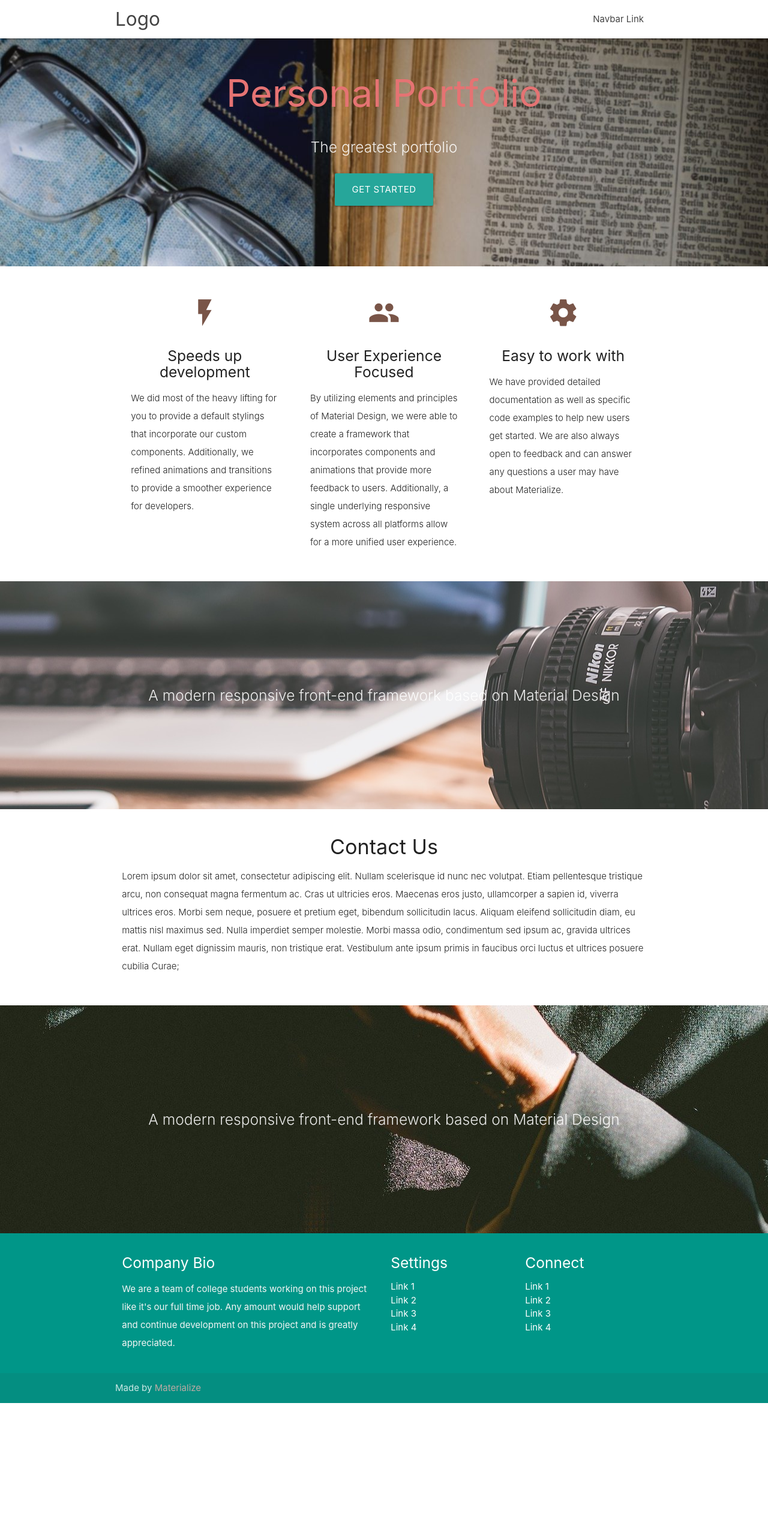
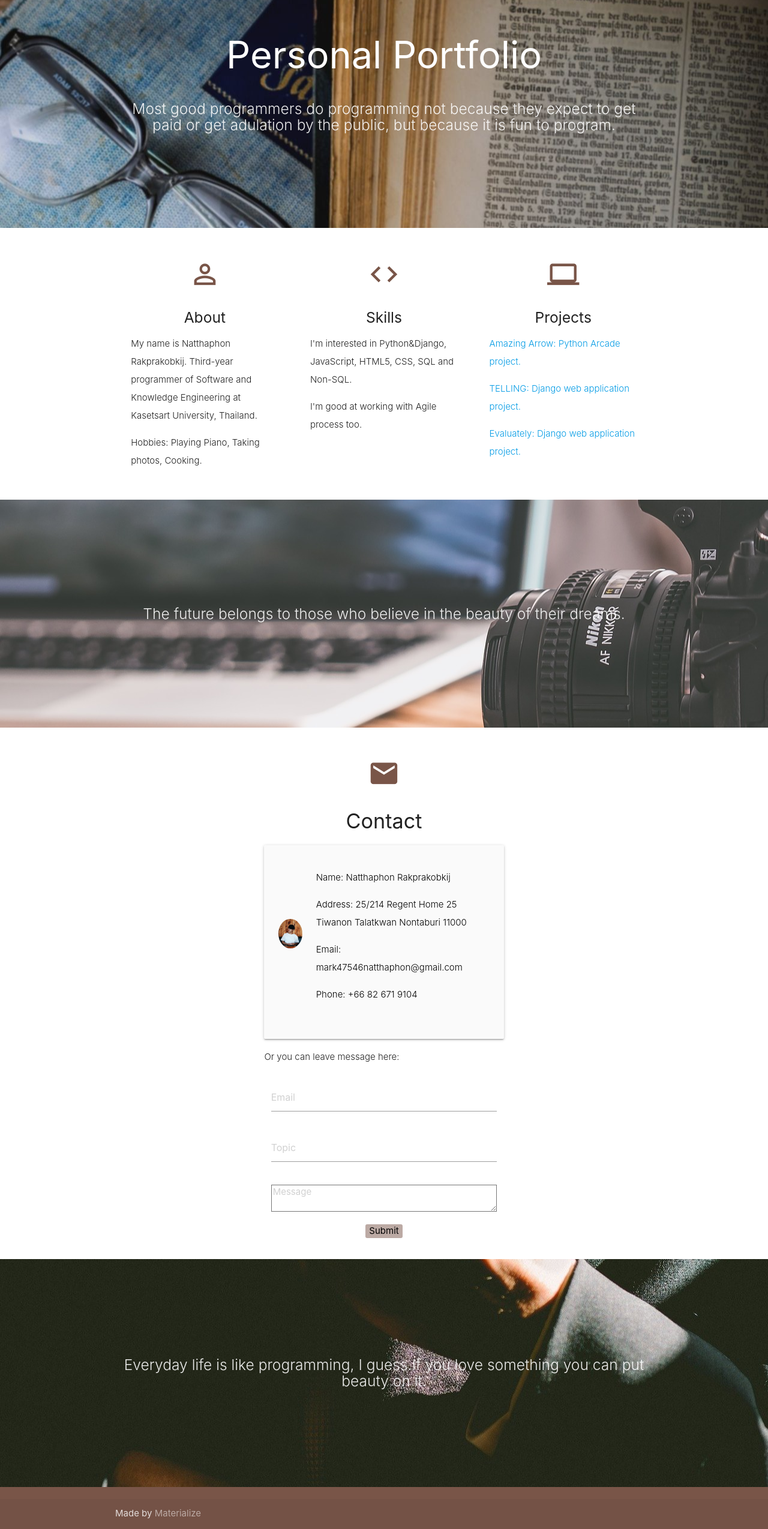
Before and after one commit to mark47546/portfolio, a Django app: page / in a window 1280 px wide. Shown: the whole page at 60% size. Before the commit the page ends 2339 px from the top, so only its background shows below. Run offline with Django 3.2, Linux system fonts and the light colour scheme; some libraries are stand-ins or nearby versions.

Commit message:
index done

```diff
--- a/templates/portfolio/index.html
+++ b/templates/portfolio/index.html
@@ -1,43 +1,29 @@
 {% load static %}
 <!DOCTYPE html>
 <html lang="en">
+
 <head>
-  <meta http-equiv="Content-Type" content="text/html; charset=UTF-8"/>
-  <meta name="viewport" content="width=device-width, initial-scale=1"/>
+  <meta http-equiv="Content-Type" content="text/html; charset=UTF-8" />
+  <meta name="viewport" content="width=device-width, initial-scale=1" />
   <title>Portfolio</title>
 
   <!-- CSS  -->
   <link href="https://fonts.googleapis.com/icon?family=Material+Icons" rel="stylesheet">
-  <link href="/static/css/materialize.css" type="text/css" rel="stylesheet" media="screen,projection"/>
-  <link href="/static/css/style.css" type="text/css" rel="stylesheet" media="screen,projection"/>
+  <link href="/static/css/materialize.css" type="text/css" rel="stylesheet" media="screen,projection" />
+  <link href="/static/css/style.css" type="text/css" rel="stylesheet" media="screen,projection" />
 </head>
+
 <body>
-  <nav class="white" role="navigation">
-    <div class="nav-wrapper container">
-      <a id="logo-container" href="#" class="brand-logo">Logo</a>
-      <ul class="right hide-on-med-and-down">
-        <li><a href="#">Navbar Link</a></li>
-      </ul>
-
-      <ul id="nav-mobile" class="sidenav">
-        <li><a href="#">Navbar Link</a></li>
-      </ul>
-      <a href="#" data-target="nav-mobile" class="sidenav-trigger"><i class="material-icons">menu</i></a>
-    </div>
-  </nav>
 
   <div id="index-banner" class="parallax-container">
     <div class="section no-pad-bot">
       <div class="container">
         <br><br>
-        <h1 class="header center red-text text-lighten-2">Personal Portfolio</h1>
+        <h1 class="header center white-text text-lighten-2">Personal Portfolio</h1>
         <div class="row center">
-          <h5 class="header col s12 light">The greatest portfolio</h5>
+          <h5 class="header col s12 light"> Most good programmers do programming not because they expect to get paid or
+            get adulation by the public, but because it is fun to program.</h5>
         </div>
-        <div class="row center">
-          <a href="http://materializecss.com/getting-started.html" id="download-button" class="btn-large waves-effect waves-light teal lighten-1">Get Started</a>
-        </div>
-        <br><br>
 
       </div>
     </div>
@@ -52,28 +38,39 @@
       <div class="row">
         <div class="col s12 m4">
           <div class="icon-block">
-            <h2 class="center brown-text"><i class="material-icons">flash_on</i></h2>
-            <h5 class="center">Speeds up development</h5>
+            <h2 class="center brown-text"><i class="material-icons">perm_identity</i></h2>
+            <h5 class="center">About</h5>
 
-            <p class="light">We did most of the heavy lifting for you to provide a default stylings that incorporate our custom components. Additionally, we refined animations and transitions to provide a smoother experience for developers.</p>
+            <p class="light">My name is Natthaphon Rakprakobkij. Third-year programmer of Software and Knowledge
+              Engineering at Kasetsart University, Thailand.</p>
+            <p class="light">Hobbies: Playing Piano, Taking photos, Cooking.</p>
           </div>
         </div>
 
         <div class="col s12 m4">
           <div class="icon-block">
-            <h2 class="center brown-text"><i class="material-icons">group</i></h2>
-            <h5 class="center">User Experience Focused</h5>
+            <h2 class="center brown-text"><i class="material-icons">code</i></h2>
+            <h5 class="center">Skills</h5>
 
-            <p class="light">By utilizing elements and principles of Material Design, we were able to create a framework that incorporates components and animations that provide more feedback to users. Additionally, a single underlying responsive system across all platforms allow for a more unified user experience.</p>
+            <p class="light">I'm interested in Python&Django, JavaScript, HTML5, CSS, SQL and Non-SQL.</p>
+            <p class="light">I'm good at working with Agile process too. </p>
           </div>
         </div>
 
         <div class="col s12 m4">
           <div class="icon-block">
-            <h2 class="center brown-text"><i class="material-icons">settings</i></h2>
-            <h5 class="center">Easy to work with</h5>
+            <h2 class="center brown-text"><i class="material-icons">computer</i></h2>
+            <h5 class="center">Projects</h5>
+            <a href="https://github.com/mark47546/Amazing_arrow">
+              <p class="light">Amazing Arrow: Python Arcade project.</p>
+            </a>
+            <a href="https://github.com/kidstylex/TELLING">
+              <p class="light">TELLING: Django web application project.</p>
+            </a>
+            <a href="https://github.com/mmookptr/evaluately.git">
+              <p class="light">Evaluately: Django web application project.</p>
+            </a>
 
-            <p class="light">We have provided detailed documentation as well as specific code examples to help new users get started. We are also always open to feedback and can answer any questions a user may have about Materialize.</p>
           </div>
         </div>
       </div>
@@ -86,7 +83,7 @@
     <div class="section no-pad-bot">
       <div class="container">
         <div class="row center">
-          <h5 class="header col s12 light">A modern responsive front-end framework based on Material Design</h5>
+          <h5 class="header col s12 light">The future belongs to those who believe in the beauty of their dreams.</h5>
         </div>
       </div>
     </div>
@@ -99,11 +96,47 @@
       <div class="row">
         <div class="col s12 center">
           <h3><i class="mdi-content-send brown-text"></i></h3>
-          <h4>Contact Us</h4>
-          <p class="left-align light">Lorem ipsum dolor sit amet, consectetur adipiscing elit. Nullam scelerisque id nunc nec volutpat. Etiam pellentesque tristique arcu, non consequat magna fermentum ac. Cras ut ultricies eros. Maecenas eros justo, ullamcorper a sapien id, viverra ultrices eros. Morbi sem neque, posuere et pretium eget, bibendum sollicitudin lacus. Aliquam eleifend sollicitudin diam, eu mattis nisl maximus sed. Nulla imperdiet semper molestie. Morbi massa odio, condimentum sed ipsum ac, gravida ultrices erat. Nullam eget dignissim mauris, non tristique erat. Vestibulum ante ipsum primis in faucibus orci luctus et ultrices posuere cubilia Curae;</p>
+          <div class="icon-block">
+            <h2 class="center brown-text"><i class="material-icons">email</i></h2>
+            <h4>Contact</h4>
+            <div class="col s12 m8 offset-m2 l6 offset-l3">
+              <div class="card-panel grey lighten-5 z-depth-1">
+                <div class="row valign-wrapper">
+                  <div class="col s2">
+                    <img src="/static/profile.jpeg" alt="" class="circle responsive-img">
+                    <!-- notice the "circle" class -->
+                  </div>
+                  <div class="col s10">
+                    <span class="black-text">
+                      <p class="left-align light">Name: Natthaphon Rakprakobkij</p>
+                      <p class="left-align light">Address: 25/214 Regent Home 25 Tiwanon Talatkwan Nontaburi 11000</p>
+                      <p class="left-align light">Email: mark47546natthaphon@gmail.com</p>
+                      <p class="left-align light">Phone: +66 82 671 9104</p>
+                    </span>
+                  </div>
+                </div>
+              </div>
+              <p class="left-align light">Or you can leave message here:</p>
+              <div class="message-box">
+                <form method="POST">
+                  {% csrf_token%}
+                  <div class="input-field col s12">
+                    {{forms.email}}
+                  </div>
+                  <div class="input-field col s12">
+                    {{forms.topic}}
+                  </div>
+                  <div class="input-field col s12">
+                    {{forms.message}}
+                  </div>
+                  <input type="submit" class="btn-medium waves-effect waves-light brown lighten-3">
+                </form>
+              </div>
+            </div>
           </div>
         </div>
 
+      </div>
     </div>
   </div>
 
@@ -112,42 +145,14 @@
       <div class="section no-pad-bot">
         <div class="container">
           <div class="row center">
-          <h5 class="header col s12 light">A modern responsive front-end framework based on Material Design</h5>
+            <h5 class="header col s12 light"> Everyday life is like programming, I guess.If you love something you can put beauty on it.</h5>
           </div>
         </div>
       </div>
       <div class="parallax"><img src="/static/background3.jpg" alt="Unsplashed background img 3"></div>
     </div>
 
-  <footer class="page-footer teal">
-    <div class="container">
-      <div class="row">
-        <div class="col l6 s12">
-          <h5 class="white-text">Company Bio</h5>
-          <p class="grey-text text-lighten-4">We are a team of college students working on this project like it's our full time job. Any amount would help support and continue development on this project and is greatly appreciated.</p>
-
-
-        </div>
-        <div class="col l3 s12">
-          <h5 class="white-text">Settings</h5>
-          <ul>
-            <li><a class="white-text" href="#!">Link 1</a></li>
-            <li><a class="white-text" href="#!">Link 2</a></li>
-            <li><a class="white-text" href="#!">Link 3</a></li>
-            <li><a class="white-text" href="#!">Link 4</a></li>
-          </ul>
-        </div>
-        <div class="col l3 s12">
-          <h5 class="white-text">Connect</h5>
-          <ul>
-            <li><a class="white-text" href="#!">Link 1</a></li>
-            <li><a class="white-text" href="#!">Link 2</a></li>
-            <li><a class="white-text" href="#!">Link 3</a></li>
-            <li><a class="white-text" href="#!">Link 4</a></li>
-          </ul>
-        </div>
-      </div>
-    </div>
+    <footer class="page-footer brown">
       <div class="footer-copyright">
         <div class="container">
           Made by <a class="brown-text text-lighten-3" href="http://materializecss.com">Materialize</a>
@@ -162,4 +167,5 @@
     <script src="/static/js/init.js"></script>
 
 </body>
+
 </html>
```
Lines whose indentation alone changed are shown as unchanged.
